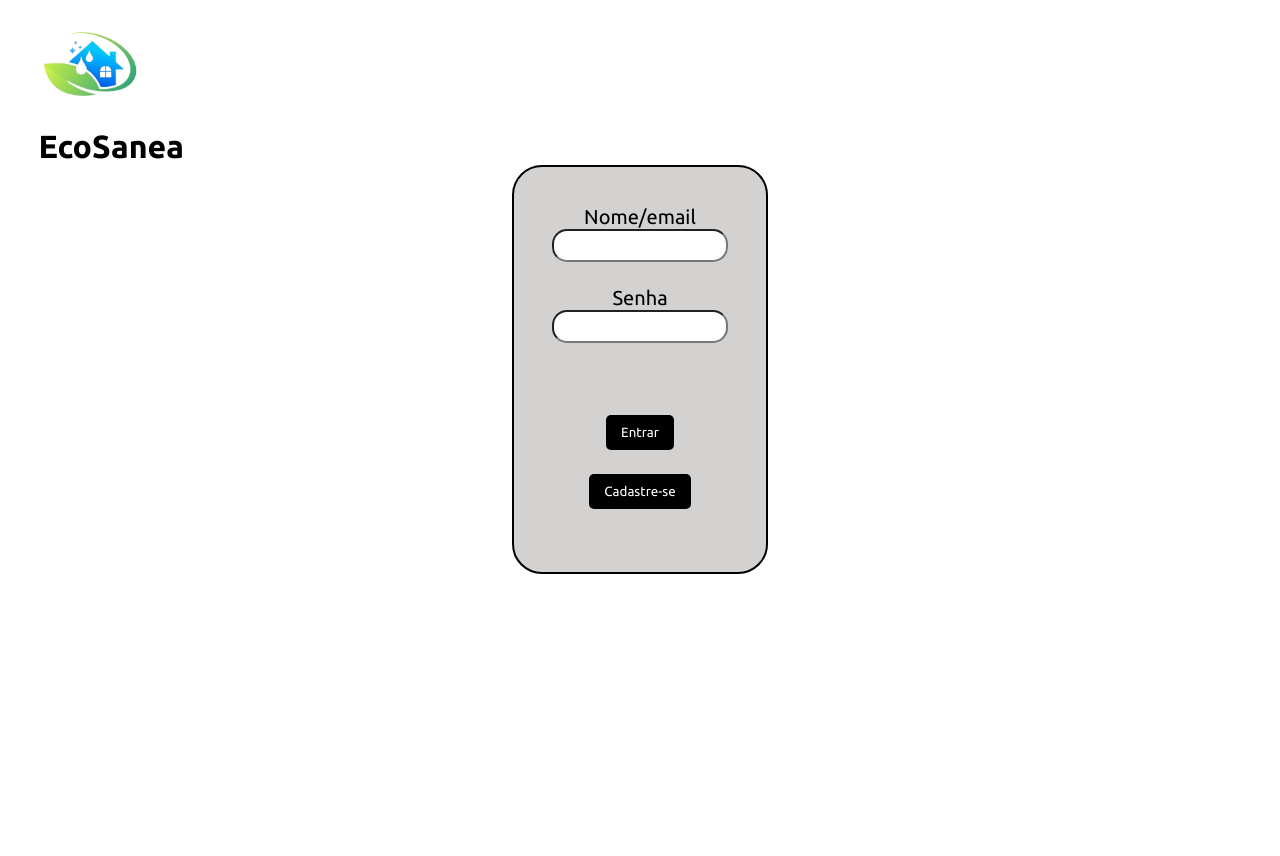
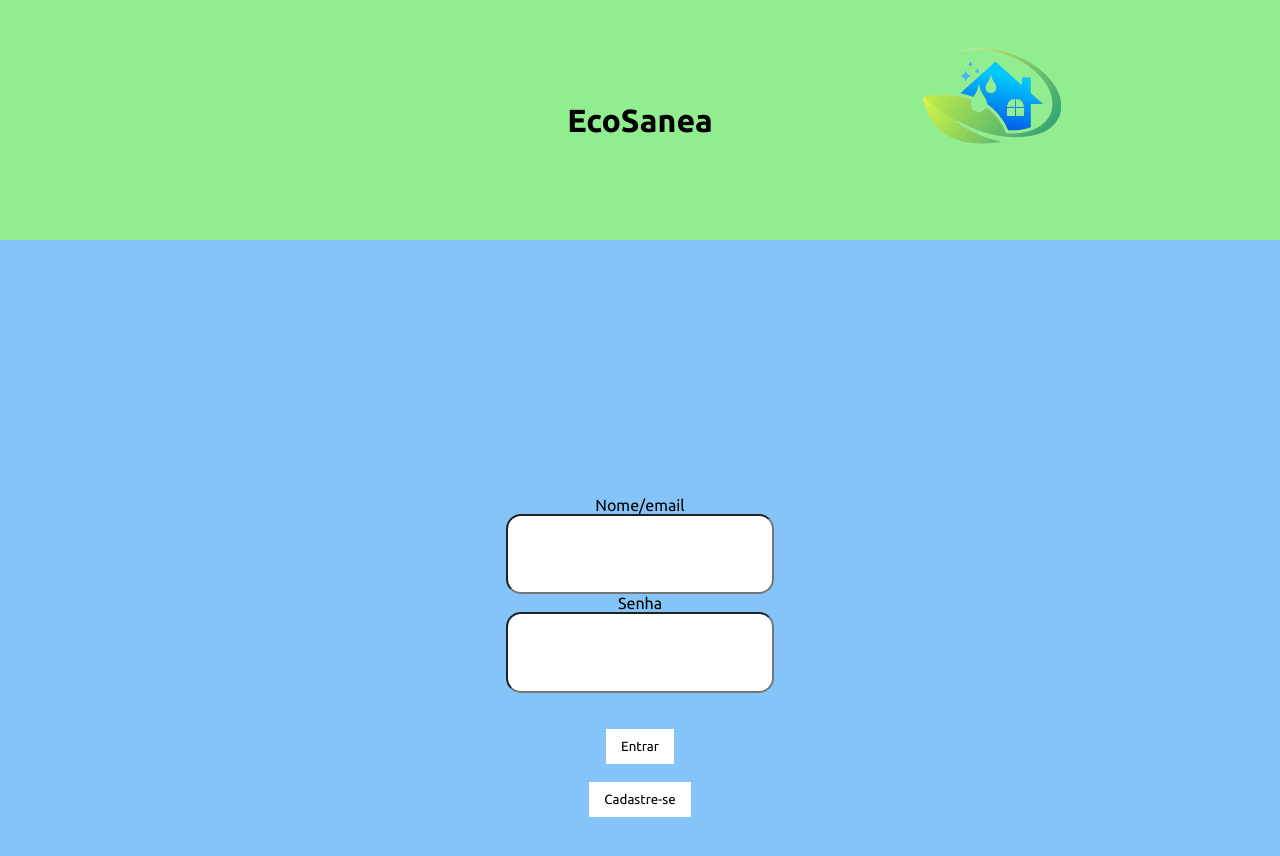
Before and after one commit to Guxta351/trabalho-final, a website: page frontend/entrar.html in a window 1280 px wide. Before the commit the page ends 800 px from the top, so only its background shows below. Drawn offline with Linux system fonts and the light colour scheme.

Commit message:
mudificanseas

```diff
--- a/backend/modelo/usuario.js
+++ b/backend/modelo/usuario.js
@@ -15,7 +15,7 @@ Usuario.init({
     Email: {
         type: DataTypes.TEXT
     },
-    Senha_unitario: {
+    Senha: {
         type: DataTypes.TEXT
 
     },
--- a/frontend/entrar.html
+++ b/frontend/entrar.html
@@ -11,7 +11,10 @@
             box-sizing: border-box;
             font-family: "Ubuntu", sans-serif;
         }
+        body{
+            background-color: #85c4f8;
 
+        }
         img {
             width: 10%;
             margin-left: 2%;
@@ -19,16 +22,9 @@
         }
 
         .cartao {
-            width: 20%;
-            border: 2px solid black;
-            border-radius: 30px;
-            padding: 3%;
-            text-align: center;
-            margin: auto;
-            display: flex;
-            flex-direction: column;
-            font-size: 20px;
-            background-color: rgb(212, 209, 209);
+           text-align: center;
+           padding: 20%;
+
         }
 
         .elo {
@@ -42,12 +38,13 @@
 
         }
         button{
-            background-color: black;
-            color: white;
+            background-color:white;
+            color:rgb(0, 0, 0);
             padding: 10px 15px;
             text-decoration: none;
             border: none;
-            border-radius: 5px;
+            border-radius:px;
+
 
         }
         input{
@@ -56,6 +53,22 @@
             -moz-border-radius: 3px;
         }
 
+        .exemplo{
+            display: flex;
+            align-items: center;
+            justify-content: center;
+            width: 100%;
+            height: 30%;
+            background-color: lightgreen;
+
+        }
+
+
+        img{
+                margin-left: 70%;
+                width: 15%;
+                position: absolute;
+            }
 
 
     </style>
@@ -63,7 +76,9 @@
 
 <body>
     <img style="border: 0cap;" src="imagens/EcoSanea-removebg-preview.png" class="img">
-    <h1 style="margin-left: 3%;">EcoSanea</h1>
+    <div class="exemplo">
+        <h1>EcoSanea</h1>
+    </div>
     <div class="cartao">
         <p>Nome/email</p>
         <input class="eloo" type="text">
```
Also changed, not shown: backend/app.js (added, +24 -0 lines), backend/controlador/controladorUsuario.js (renamed from backend/controlador/controlador.js, +6 -6 lines), package.json (added, +16 -0 lines), backend/config/database.js (renamed from backend/config/config.js), 1 other file.
